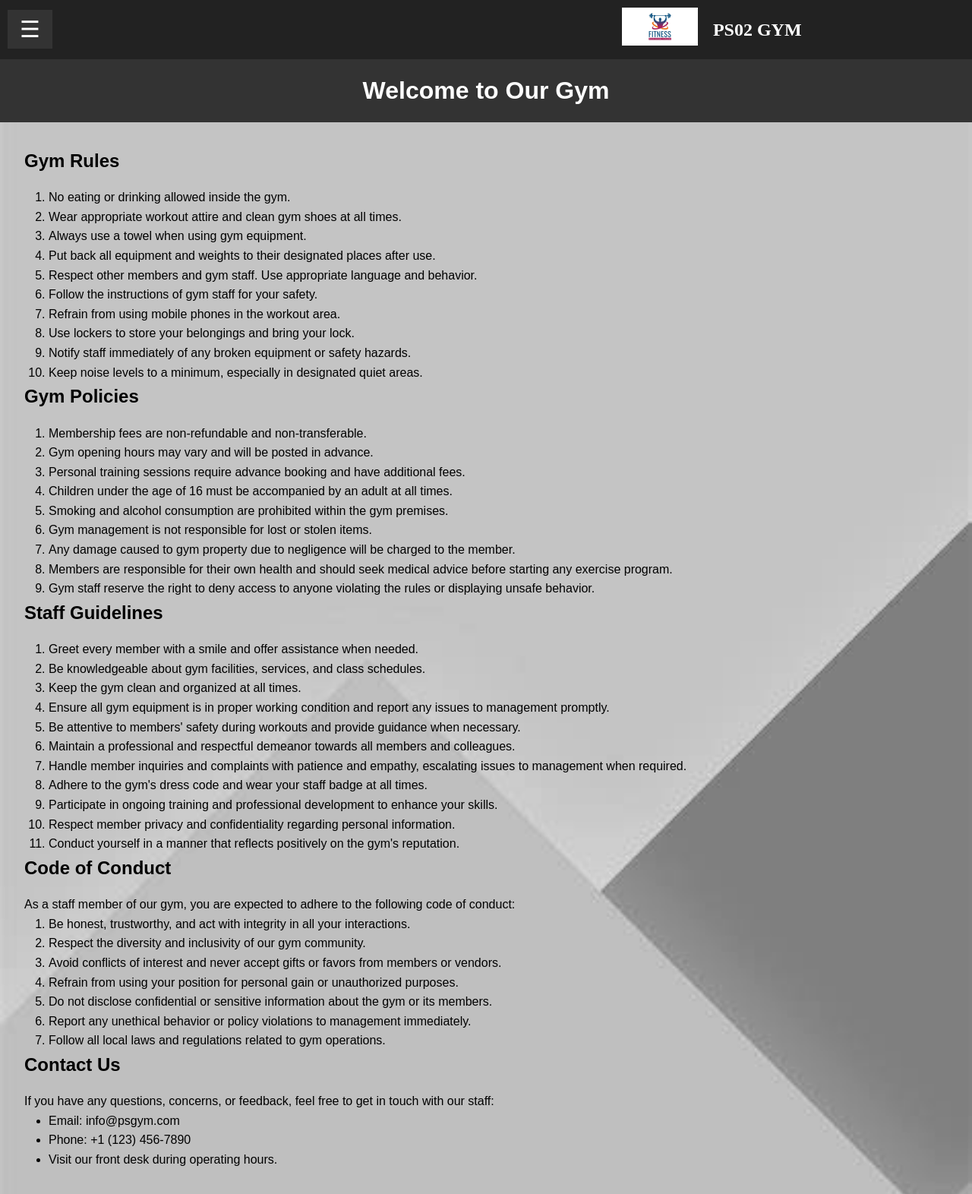
After one commit to pavle0402/Gym-management-, a Django app: page /rules_and_policy/ in a window 1280 px wide. The commit adds this page. Shown: the whole page at 76% size. Run offline with Django 4.2, Linux system fonts and the light colour scheme.

Commit message:
Final touch

```diff
--- a/gym/templates/base.html
+++ b/gym/templates/base.html
@@ -6,6 +6,8 @@
         margin-left: auto;
         transition: margin-left 0.3s ease;
     }
+
+
     </style>
 </head>
 <div class="content">
@@ -21,6 +23,8 @@
 {% block content %}
     content for replacement
 {%endblock%}
+
+
 </div>
 
 
--- a/gym/templates/navbar.html
+++ b/gym/templates/navbar.html
@@ -23,7 +23,7 @@
     <div class="sidebar">
         <h1 style="display: inline;">Hello {{request.user}}</h1>
         <ul>
-            <li><a href="#">Home</a></li>
+            <li><a href="{% url 'home' %}">Home</a></li>
             <li>
                 {% if user.is_authenticated %}
                     {% if user.is_staff or user.is_superuser %}
@@ -31,12 +31,13 @@
                         <ul class="submenu">
                             <li><a href="{% url 'register_member' %}">Register new member</a></li>
                             <li><a href="{% url 'register_trainer' %}">Register new trainer</a></li>
-                            <li><a href="#">Menu Item 3</a></li>
+                            <li><a href="{% url 'members_csv' %}">Export list of members</a></li>
+                            <li><a href="{% url 'trainers_csv' %}">Export list of trainers</a></li>
                         </ul>
                     </li>
                     <li><a href="{% url 'members_list' %}">Members</a></li>
                     <li><a href="{%url 'trainers_list' %}">Trainers</a></li>
-                    <li><a href="#">Rules and policy</a></li>
+                    <li><a href="{% url 'rules_policy' %}">Rules and policy</a></li>
                     {%endif%}
                 {%endif%}
             {% if user.is_authenticated %}
--- /dev/null
+++ b/gym/templates/rules_and_policy.html
@@ -0,0 +1,101 @@
+{% extends 'base.html' %}
+{%load static%}
+
+
+{% block content %}
+
+
+
+<!DOCTYPE html>
+<html lang="en">
+<head>
+    <meta charset="UTF-8">
+    <meta name="viewport" content="width=device-width, initial-scale=1.0">
+    <title>Gym Rules and Policies</title>
+    <link rel="stylesheet" href="{% static 'gym/css/rules.css' %}">
+</head>
+<body>
+    <header>
+        <h1>Welcome to Our Gym</h1>
+    </header>
+
+    <main>
+        <section class="rules-section">
+            <h2>Gym Rules</h2>
+            <ol>
+                <li>No eating or drinking allowed inside the gym.</li>
+                <li>Wear appropriate workout attire and clean gym shoes at all times.</li>
+                <li>Always use a towel when using gym equipment.</li>
+                <li>Put back all equipment and weights to their designated places after use.</li>
+                <li>Respect other members and gym staff. Use appropriate language and behavior.</li>
+                <li>Follow the instructions of gym staff for your safety.</li>
+                <li>Refrain from using mobile phones in the workout area.</li>
+                <li>Use lockers to store your belongings and bring your lock.</li>
+                <li>Notify staff immediately of any broken equipment or safety hazards.</li>
+                <li>Keep noise levels to a minimum, especially in designated quiet areas.</li>
+            </ol>
+        </section>
+
+        <section class="policies-section">
+            <h2>Gym Policies</h2>
+            <ul>
+                <li>Membership fees are non-refundable and non-transferable.</li>
+                <li>Gym opening hours may vary and will be posted in advance.</li>
+                <li>Personal training sessions require advance booking and have additional fees.</li>
+                <li>Children under the age of 16 must be accompanied by an adult at all times.</li>
+                <li>Smoking and alcohol consumption are prohibited within the gym premises.</li>
+                <li>Gym management is not responsible for lost or stolen items.</li>
+                <li>Any damage caused to gym property due to negligence will be charged to the member.</li>
+                <li>Members are responsible for their own health and should seek medical advice before starting any exercise program.</li>
+                <li>Gym staff reserve the right to deny access to anyone violating the rules or displaying unsafe behavior.</li>
+            </ul>
+        </section>
+
+        <section class="staff-guidelines-section">
+            <h2>Staff Guidelines</h2>
+            <ol>
+                <li>Greet every member with a smile and offer assistance when needed.</li>
+                <li>Be knowledgeable about gym facilities, services, and class schedules.</li>
+                <li>Keep the gym clean and organized at all times.</li>
+                <li>Ensure all gym equipment is in proper working condition and report any issues to management promptly.</li>
+                <li>Be attentive to members' safety during workouts and provide guidance when necessary.</li>
+                <li>Maintain a professional and respectful demeanor towards all members and colleagues.</li>
+                <li>Handle member inquiries and complaints with patience and empathy, escalating issues to management when required.</li>
+                <li>Adhere to the gym's dress code and wear your staff badge at all times.</li>
+                <li>Participate in ongoing training and professional development to enhance your skills.</li>
+                <li>Respect member privacy and confidentiality regarding personal information.</li>
+                <li>Conduct yourself in a manner that reflects positively on the gym's reputation.</li>
+            </ol>
+        </section>
+
+        <section class="code-of-conduct-section">
+            <h2>Code of Conduct</h2>
+            <p>As a staff member of our gym, you are expected to adhere to the following code of conduct:</p>
+            <ol>
+                <li>Be honest, trustworthy, and act with integrity in all your interactions.</li>
+                <li>Respect the diversity and inclusivity of our gym community.</li>
+                <li>Avoid conflicts of interest and never accept gifts or favors from members or vendors.</li>
+                <li>Refrain from using your position for personal gain or unauthorized purposes.</li>
+                <li>Do not disclose confidential or sensitive information about the gym or its members.</li>
+                <li>Report any unethical behavior or policy violations to management immediately.</li>
+                <li>Follow all local laws and regulations related to gym operations.</li>
+            </ol>
+        </section>
+
+        <section class="contact-us-section">
+            <h2>Contact Us</h2>
+            <p>If you have any questions, concerns, or feedback, feel free to get in touch with our staff:</p>
+            <ul>
+                <li>Email: info@psgym.com</li>
+                <li>Phone: +1 (123) 456-7890</li>
+                <li>Visit our front desk during operating hours.</li>
+            </ul>
+        </section>
+    </main>
+    </main>
+
+
+</body>
+</html>
+
+{%endblock%}
--- a/gym/templates/trainers/trainer_list.html
+++ b/gym/templates/trainers/trainer_list.html
@@ -75,7 +75,7 @@
     <div class="modal-content">
         <h2>List of <span id="trainerClients">{{trainer.name}}</span>'s clients</h2>
         <ul id="clientsList"></ul>
-        <button id="closeClientsModalBtn">Close</button>
+        <button id="closeClientsModalBtn" class="close-button">Close</button>
     </div>
 </div>
 <!-- Modal for displaying skills -->
@@ -83,7 +83,7 @@
     <div class="modal-content">
         <h2>List of  <span id="trainerSkills">{{ trainer_name }}</span>'s skills</h2>
         <ul id="skillsList"></ul>
-        <button id="closeSkillsModalBtn">Close</button>
+        <button id="closeSkillsModalBtn" class="close-button">Close</button>
     </div>
 </div>
 
--- a/gym/urls.py
+++ b/gym/urls.py
@@ -4,6 +4,7 @@ from . import views
 urlpatterns = [
     path('', views.home_view, name='home'),
     path('logout/', views.logout_view, name='logout'),
+    path('rules_and_policy/', views.rules_page_view, name='rules_policy'),
     path('members_list/', views.MembersListView.as_view(), name='members_list'),
     path('register_member/', views.RegisterMemberView.as_view(), name='register_member'),
     path('members_list/<int:pk>/delete', views.MemberDeleteView.as_view(), name='delete_member'),
@@ -14,5 +15,7 @@ urlpatterns = [
     path('trainers_list/<int:pk>/edit', views.TrainerEditView.as_view(), name='edit_trainer'),
     path('subtract_session/<int:member_id>', views.subtract_sessions, name='sessions'),
     path('trainer_details/<int:trainer_id>', views.trainer_details, name="trainer_details"),
+    path('members_csv', views.member_list_csv, name="members_csv"),
+    path('trainers_csv', views.trainers_list_csv, name="trainers_csv"),
 
 ]
--- a/gym/views.py
+++ b/gym/views.py
@@ -8,8 +8,10 @@ from django.http import JsonResponse
 from django.contrib import messages
 from django.shortcuts import get_object_or_404
 from django.contrib.auth import authenticate, login, logout
+import csv
+from django.http import HttpResponse
 
-
+#staff authentication
 def home_view(request):
     if request.method == "POST":
         username = request.POST['username']
@@ -25,11 +27,17 @@ def home_view(request):
     else:
         return render(request, 'home.html',{})
 
+
+
 def logout_view(request):
     logout(request)
     messages.success(request, "You have been logged out. See you soon.")
     return redirect('home')
 
+def rules_page_view(request):
+    return render(request, 'rules_and_policy.html', {})
+
+#members views
 class MembersListView(ListView):
     template_name = 'members/member_list.html'
     model = Member
@@ -127,4 +135,71 @@ def trainer_details(request, trainer_id):
 
 
 
-#staff authentication
+#export to csv
+
+def member_list_csv(request):
+    response = HttpResponse(content_type="text/csv")
+    response['Content-Disposition'] = 'attachment; filename=member_list.csv'
+    #create a csv writer
+    writer = csv.writer(response)
+
+    #designate a model
+    members = Member.objects.all()
+
+    #overwriting discount field
+
+    #add column headings to the csv files(labels)
+    writer.writerow(['Name', 'Last Name', 'Trainer', 'Picture', 'Email', 'Phone Number', 'Birthdate', 'Address', 'Discount', 'Training', 'Registered On'])
+
+    #loop through the model
+    for member in members:
+
+
+        writer.writerow(
+            [
+                member.name,
+                member.last_name,
+                member.trainer.name if member.trainer else "No mentor",
+                member.picture.url if member.picture else "",
+                member.email,
+                member.phone_number,
+                member.birthdate,
+                member.address,
+                member.discount == "Has discount" if member.discount else "Regular pricing",
+                member.training,
+                member.registered_on
+            ]
+        )
+
+    return response
+
+def trainers_list_csv(request):
+    response = HttpResponse(content_type='text/csv')
+    response['Content-Disposition'] = 'attachment; filename=trainers_list.csv'
+    writer = csv.writer(response)
+
+    trainers = Trainer.objects.all()
+
+    writer.writerow(['Name', 'Last Name', 'Picture', 'Clients', 'Skills' , 'Address', 'Email', 'Phone number', 'Birthdate', 'Registered on'])
+
+    for trainer in trainers:
+
+        clients_names = ', '.join([client.name for client in trainer.clients.all()])
+        skills_names = ', '.join([skills.name for skills in trainer.skills.all()])
+
+        writer.writerow(
+            [
+                trainer.name,
+                trainer.last_name,
+                trainer.picture.url if trainer.picture else '',
+                clients_names if clients_names else 'No clients',
+                skills_names,
+                trainer.address,
+                trainer.email,
+                trainer.phone_number,
+                trainer.birthdate,
+                trainer.registered_on
+            ]
+        )
+
+    return response
--- /dev/null
+++ b/static/gym/css/rules.css
@@ -0,0 +1,43 @@
+/* Reset some default styles for consistency */
+body, h1, h2, h3, p, ol, ul {
+    margin: 0;
+    padding: 0;
+}
+
+body {
+    font-family: Arial, sans-serif;
+    line-height: 1.6;
+}
+
+header {
+    background-color: #333;
+    color: #fff;
+    text-align: center;
+    padding: 1rem 0;
+}
+
+main {
+    padding: 2rem;
+}
+
+h2 {
+    margin-bottom: 1rem;
+}
+
+ol, ul {
+    margin-left: 2rem;
+}
+
+/* Additional styles for classes used in the HTML */
+.rules-section ol,
+.policies-section ul,
+.staff-guidelines-section ol,
+.code-of-conduct-section ol {
+    list-style-type: decimal;
+    margin-left: 2rem;
+}
+
+.contact-us-section ul {
+    list-style-type: disc;
+    margin-left: 2rem;
+}
```
Also changed, not shown: gym/templates/home.html (+9 -3 lines), static/gym/css/members_list.css (+14 -7 lines), db.sqlite3.
